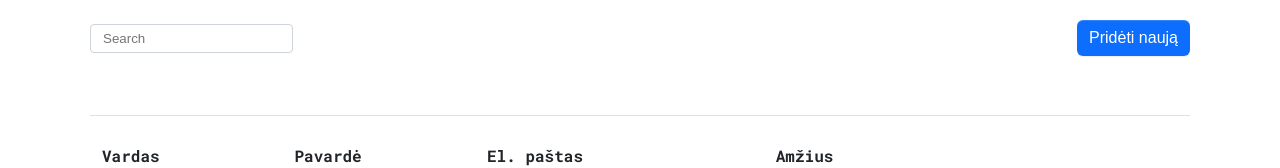
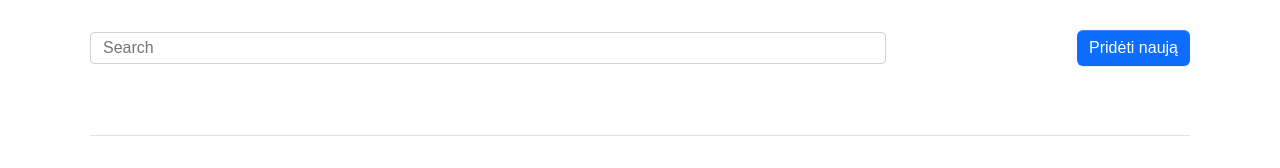
Before and after one commit to ievavysn99/final-exam, a React (Vite) app in the folder client/: page / in a window 1280 px wide. Shown: the top 168 px of the page. Built offline with nearby package versions, Linux system fonts and the light colour scheme; no server answers.

Commit message:
accidentaly edited on main, small style fixes

```diff
--- a/client/src/atoms/Input/Input.tsx
+++ b/client/src/atoms/Input/Input.tsx
@@ -4,15 +4,23 @@ interface IInputProps {
   type: string;
   value: string;
   placeholder?: string;
+  className?: string;
   onChange: (e: any) => void;
 }
 
-const Input = ({ type, value, placeholder, onChange }: IInputProps) => {
+const Input = ({
+  type,
+  value,
+  placeholder,
+  className,
+  onChange,
+}: IInputProps) => {
   return (
     <StyledInput
       type={type}
       value={value}
       placeholder={placeholder}
+      className={className}
       onChange={onChange}
     ></StyledInput>
   );
--- a/client/src/atoms/Input/style.ts
+++ b/client/src/atoms/Input/style.ts
@@ -9,4 +9,8 @@ export const StyledInput = styled.input`
   &:focus {
     outline: none;
   }
+
+  &.search {
+    font-size: 1rem;
+  }
 `;
--- a/client/src/atoms/TableHeading/style.ts
+++ b/client/src/atoms/TableHeading/style.ts
@@ -3,7 +3,7 @@ import { styled } from 'styled-components';
 export const StyledHeadingContainer = styled.div`
   display: none;
 
-  @media (min-width: 600px) {
+  @media (min-width: 700px) {
     display: flex;
 
     border-top: 1px solid #dee2e6;
--- a/client/src/atoms/TableRow/style.ts
+++ b/client/src/atoms/TableRow/style.ts
@@ -6,7 +6,7 @@ export const StyledRowInfoContainer = styled.div`
   display: flex;
   flex-direction: column;
 
-  @media (min-width: 600px) {
+  @media (min-width: 700px) {
     margin: 0.75rem;
     display: grid;
     grid-template-columns: 1fr 1fr 1.5fr 0.5fr;
@@ -41,7 +41,7 @@ export const StyledRowContainer = styled.div`
     margin: 5px;
   }
 
-  @media (min-width: 600px) {
+  @media (min-width: 700px) {
     flex-direction: row;
     justify-content: center;
 
@@ -52,10 +52,10 @@ export const StyledRowContainer = styled.div`
 `;
 
 export const StyledButtonContainer = styled.div`
-  @media (min-width: 600px) {
-    display: flex;
-    justify-content: center;
-    text-align: center;
+  display: flex;
+  justify-content: center;
+  text-align: center;
+  @media (min-width: 700px) {
     width: 30%;
   }
 `;
--- a/client/src/molecules/Header/Header.tsx
+++ b/client/src/molecules/Header/Header.tsx
@@ -30,6 +30,7 @@ const Header = ({ setShowForm, searchUsers, value }: IHeaderProps) => {
           value={searchValue}
           placeholder='Search'
           onChange={handleSearch}
+          className='search'
         ></Input>
         <Button
           content='Pridėti naują'
--- a/client/src/molecules/Header/style.ts
+++ b/client/src/molecules/Header/style.ts
@@ -1,8 +1,8 @@
 import { styled } from 'styled-components';
 
 export const StyledHeader = styled.header`
-  height: 40px;
-  padding: 10px;
+  height: 60px;
+  padding: 20px 10px;
   display: flex;
   align-items: center;
   color: #212529;
@@ -11,12 +11,23 @@ export const StyledHeader = styled.header`
     width: 90%;
     max-width: 1100px;
     display: flex;
-    justify-content: space-between;
+    flex-direction: column;
     align-items: center;
+    gap: 10px;
     margin: 0 auto;
+    input {
+      width: 100%;
+    }
+  }
 
-    h1 {
-      color: #212529;
+  @media (min-width: 602px) {
+    height: 40px;
+    div {
+      flex-direction: row;
+      justify-content: space-between;
+      input {
+        width: 70%;
+      }
     }
   }
 `;
```
